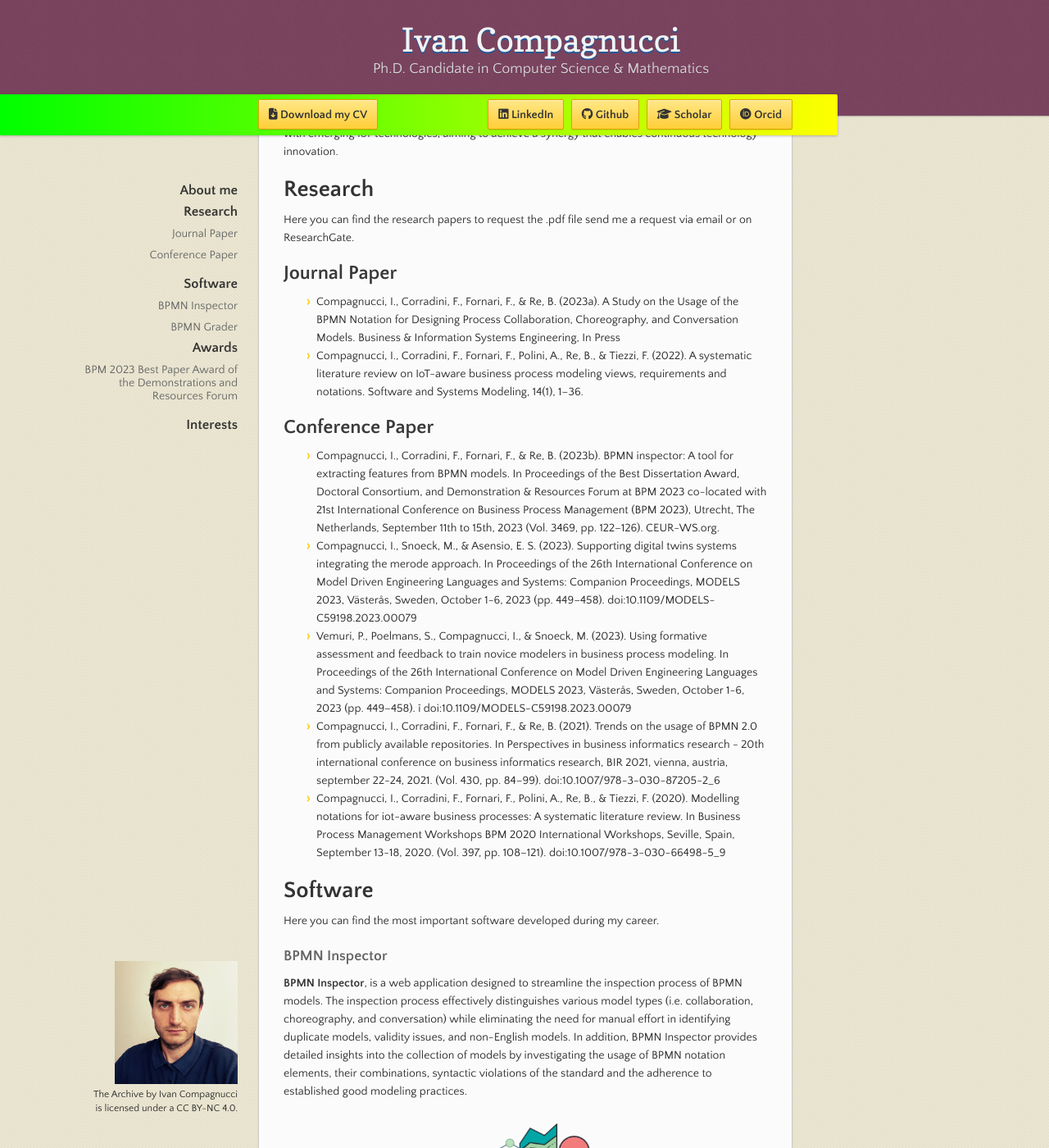
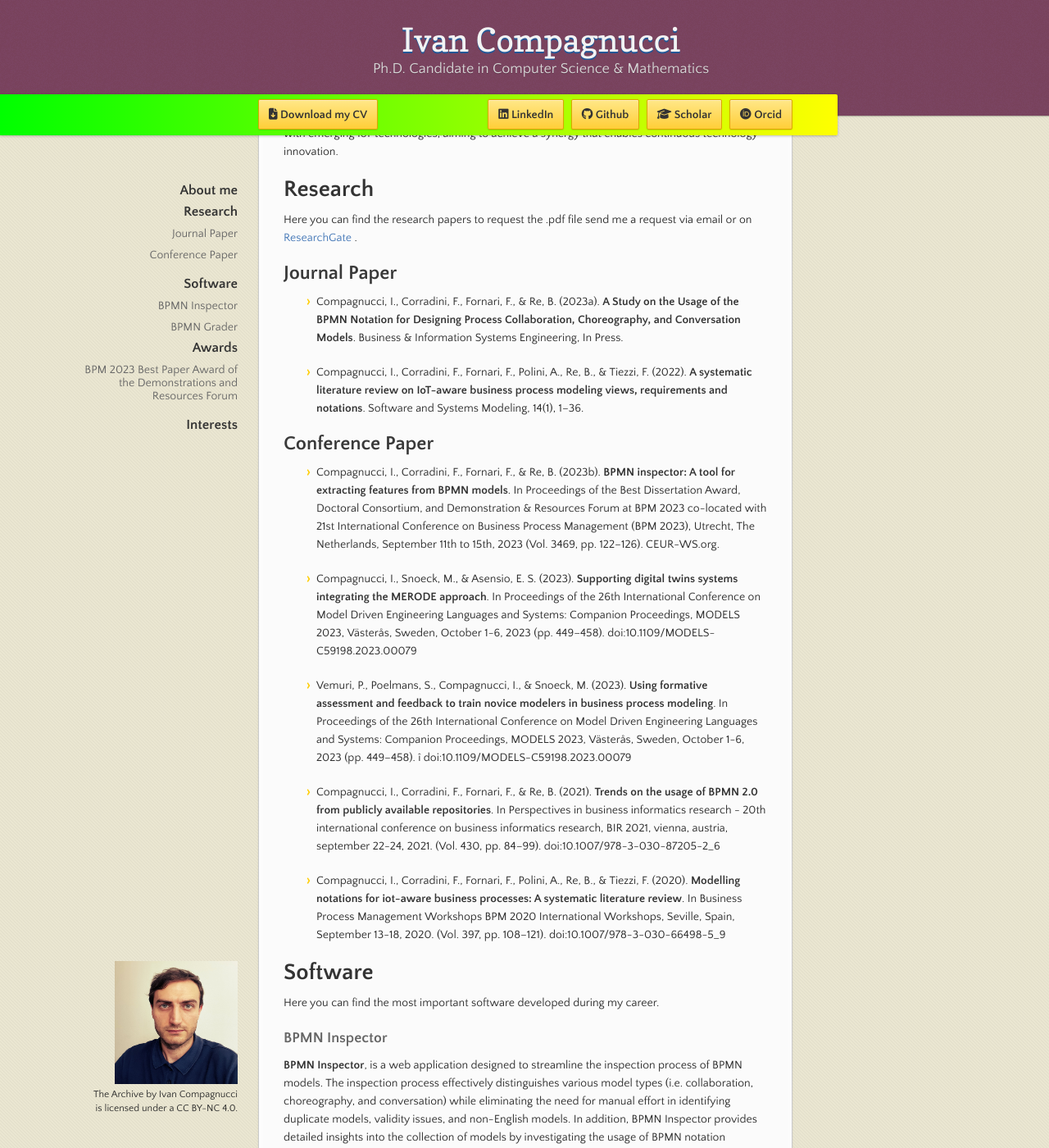
Before and after one commit to IvanComp/IvanComp.github.io, a Jekyll site: the page built from index.md, in a window 1280 px wide and 1400 px high, scrolled down 240 px. Shown: the whole window at 82% size. Built offline with Jekyll 4.4.1, drawn with Linux system fonts in a browser that asks for light colours; nearby versions of some CDN libraries; our own code applies the rules of GitHub Pages for plain Markdown files; some of the changed lines change nothing that is shown.

Commit message:
Added changes

```diff
--- a/index.md
+++ b/index.md
@@ -14,42 +14,45 @@ aiming to achieve a synergy that enables continuous technology innovation.
 
 # Research
 
-Here you can find the research papers to request the .pdf file send me a request via email or on ResearchGate.
+Here you can find the research papers to request the .pdf file send me a request via email or on [ResearchGate](https://www.researchgate.net/profile/Ivan-Compagnucci) .
 
 ## Journal Paper
 
-*   Compagnucci, I., Corradini, F., Fornari, F., & Re, B. (2023a). A Study on the Usage of the BPMN
-    Notation for Designing Process Collaboration, Choreography, and Conversation Models. Business &
-    Information Systems Engineering, In Press
-*   Compagnucci, I., Corradini, F., Fornari, F., Polini, A., Re, B., & Tiezzi, F. (2022). A systematic literature
-    review on IoT-aware business process modeling views, requirements and notations. Software and
+*   Compagnucci, I., Corradini, F., Fornari, F., & Re, B. (2023a). **A Study on the Usage of the BPMN
+    Notation for Designing Process Collaboration, Choreography, and Conversation Models**. Business &
+    Information Systems Engineering, In Press.
+
+*   Compagnucci, I., Corradini, F., Fornari, F., Polini, A., Re, B., & Tiezzi, F. (2022). **A systematic literature
+    review on IoT-aware business process modeling views, requirements and notations**. Software and
     Systems Modeling, 14(1), 1–36.
 
 ## Conference Paper
 
-*   Compagnucci, I., Corradini, F., Fornari, F., & Re, B. (2023b). BPMN inspector: A tool for extracting
-    features from BPMN models. In Proceedings of the Best Dissertation Award, Doctoral Consortium, and
+*   Compagnucci, I., Corradini, F., Fornari, F., & Re, B. (2023b). **BPMN inspector: A tool for extracting
+    features from BPMN models**. In Proceedings of the Best Dissertation Award, Doctoral Consortium, and
     Demonstration & Resources Forum at BPM 2023 co-located with 21st International Conference on Business
     Process Management (BPM 2023), Utrecht, The Netherlands, September 11th to 15th, 2023 (Vol. 3469,
     pp. 122–126). CEUR-WS.org.
-  * Compagnucci, I., Snoeck, M., & Asensio, E. S. (2023). Supporting digital twins systems integrating the
-    merode approach. In Proceedings of the 26th International Conference on Model Driven Engineering
+
+  * Compagnucci, I., Snoeck, M., & Asensio, E. S. (2023). **Supporting digital twins systems integrating the
+    MERODE approach**. In Proceedings of the 26th International Conference on Model Driven Engineering
     Languages and Systems: Companion Proceedings, MODELS 2023, Västerås, Sweden, October 1-6, 2023
     (pp. 449–458). doi:10.1109/MODELS-C59198.2023.00079
-  * Vemuri, P., Poelmans, S., Compagnucci, I., & Snoeck, M. (2023). Using formative assessment and
-    feedback to train novice modelers in business process modeling. In Proceedings of the 26th International
+
+  * Vemuri, P., Poelmans, S., Compagnucci, I., & Snoeck, M. (2023). **Using formative assessment and
+    feedback to train novice modelers in business process modeling**. In Proceedings of the 26th International
     Conference on Model Driven Engineering Languages and Systems: Companion Proceedings, MODELS 2023,
     Västerås, Sweden, October 1-6, 2023 (pp. 449–458). î doi:10.1109/MODELS-C59198.2023.00079
-  * Compagnucci, I., Corradini, F., Fornari, F., & Re, B. (2021). Trends on the usage of BPMN 2.0 from
-    publicly available repositories. In Perspectives in business informatics research - 20th international
+
+  * Compagnucci, I., Corradini, F., Fornari, F., & Re, B. (2021). **Trends on the usage of BPMN 2.0 from
+    publicly available repositories**. In Perspectives in business informatics research - 20th international
     conference on business informatics research, BIR 2021, vienna, austria, september 22-24, 2021. (Vol. 430,
     pp. 84–99). doi:10.1007/978-3-030-87205-2\_6
-  * Compagnucci, I., Corradini, F., Fornari, F., Polini, A., Re, B., & Tiezzi, F. (2020). Modelling notations for
-    iot-aware business processes: A systematic literature review. In Business Process Management Workshops
+
+  * Compagnucci, I., Corradini, F., Fornari, F., Polini, A., Re, B., & Tiezzi, F. (2020). **Modelling notations for
+    iot-aware business processes: A systematic literature review**. In Business Process Management Workshops
     BPM 2020 International Workshops, Seville, Spain, September 13-18, 2020. (Vol. 397, pp. 108–121).
     doi:10.1007/978-3-030-66498-5\_9
-
-
 
 # Software
 
```
